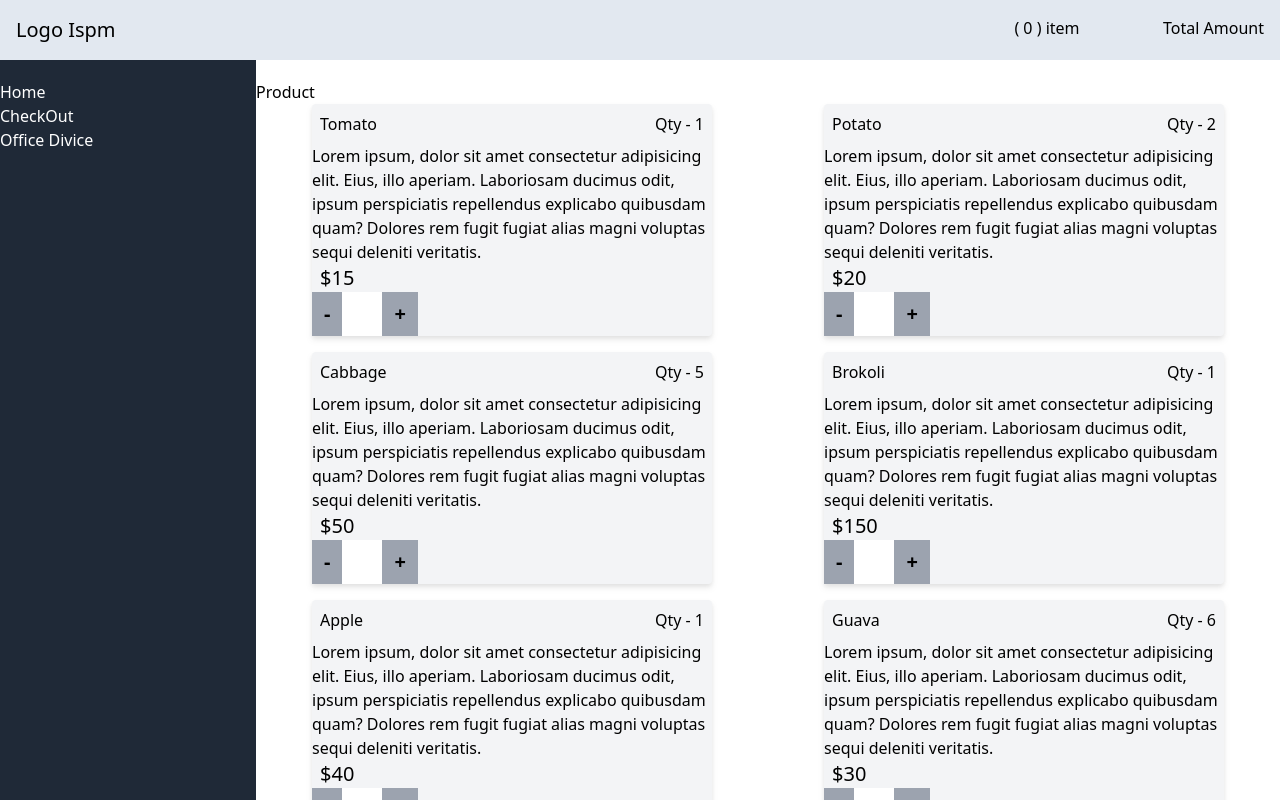
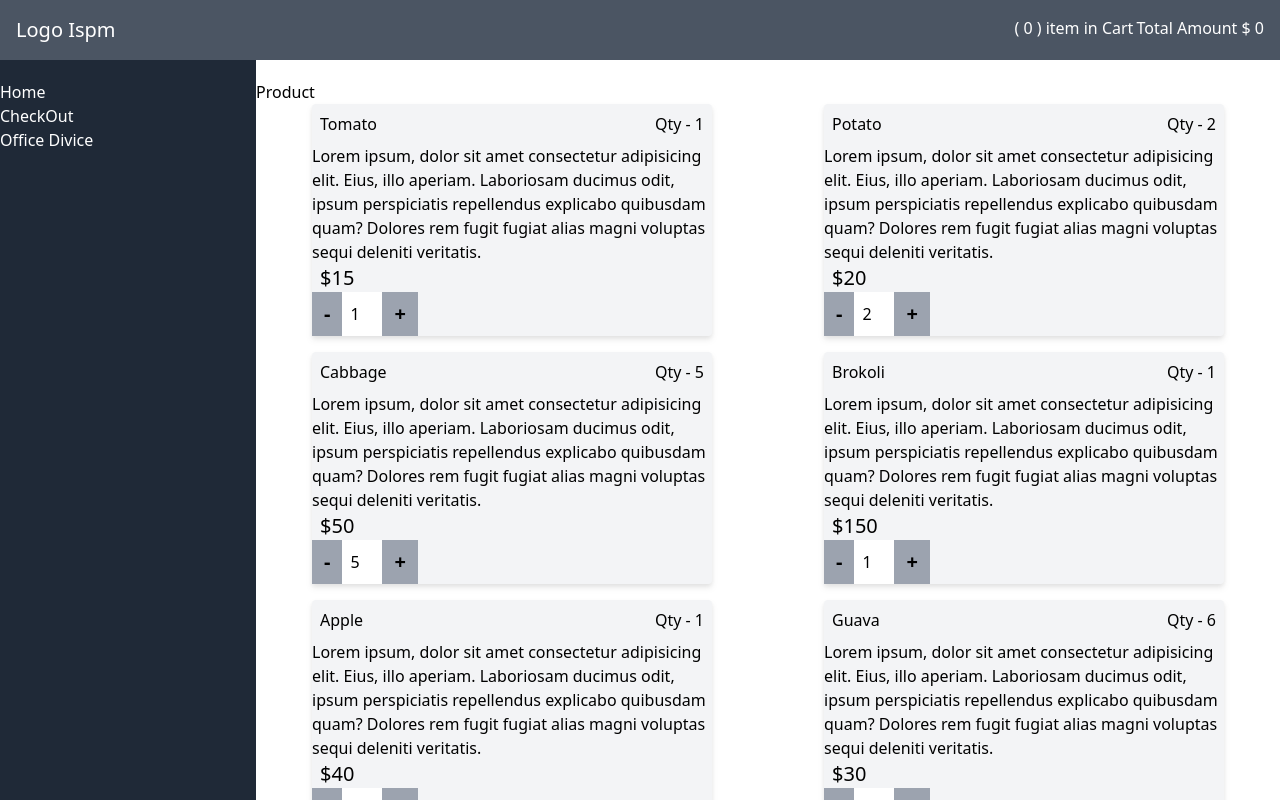
Before and after one commit to SandeepYadav99/FRONTEND-PRACTICAL-TEST, a React (Create React App) app: page / in a window 1280 px wide. Shown: the top 800 px of the page. Built offline with nearby package versions, Linux system fonts and the light colour scheme.

Commit message:
[feat] add and remove Button

```diff
--- a/src/app/components/Layout/Header.tsx
+++ b/src/app/components/Layout/Header.tsx
@@ -1,14 +1,18 @@
 import CheckOut from "../../pages/CheckOut/CheckOut";
+import { RootState } from "../../store/store";
 import Sidebar from "./SideBar";
-
+import { useSelector } from 'react-redux'
 const Header = (): JSX.Element => {
+    const subtotal = useSelector((state: RootState) => state.cart.subtotal);
+    const cartItems = useSelector((state: RootState) => state.cart.items);
+    const totalQuantity = cartItems.reduce((total, item) => total + item.quantity, 0);
     return (
         <>
-            <header className="flex justify-between p-4 w-[100%] fixed top-0 z-10 bg-slate-200">
+            <header className="flex justify-between p-4 w-[100%] fixed top-0 z-10 bg-gray-600 text-white">
                 <h1 className="black text-xl">Logo Ispm</h1>
                 <div className="flex w-[20%] justify-between">
-                    <p><span>( 0 )</span> item</p>
-                    <span>Total Amount</span>
+                    <p><span>( {totalQuantity} )</span> item in Cart</p>
+                    <span>Total Amount $ {subtotal}</span>
                 </div>
             </header>
             <aside className="w-64 top-0 bg-gray-800 text-white fixed h-screen m">
--- a/src/app/components/Layout/SideBar.tsx
+++ b/src/app/components/Layout/SideBar.tsx
@@ -13,7 +13,6 @@ const Sidebar = (): JSX.Element => {
             <li>
                 <Link to={'/officeDivice'}>Office Divice</Link>
             </li>
-
         </ul>
     </div>;
 };
--- a/src/app/pages/ProductBoard/ProductBoard.tsx
+++ b/src/app/pages/ProductBoard/ProductBoard.tsx
@@ -1,8 +1,36 @@
-import React from 'react'
-
+import React, { useState } from 'react'
+import { useDispatch, useSelector } from 'react-redux'
 import data from '../../healper/Data'
+import { cartActions } from '../../store/CartSlice';
+import { RootState } from '../../store/store';
 
 const ProductBoard = () => {
+    const dispatch = useDispatch();
+    const [quantityInput, setQuantityInput] = useState('');
+    const cartItems = useSelector((state: RootState) => state.cart.items);
+    const totalQuantity = cartItems.reduce((total, item) => total + item.quantity, 0);
+    console.log(totalQuantity, 'Qty')
+
+
+    const handleAddToCart = (item: any) => {
+        const updatedQuantity = parseInt(quantityInput) + 1;
+        dispatch(cartActions.addToCart(item));
+        setQuantityInput(updatedQuantity.toString())
+    };
+
+    const handleRemoveFromCart = (itemId: number) => {
+        const item = cartItems.find((item) => item.id === itemId);
+        if (item && item.quantity > 1) {
+            const newQuantity = item.quantity - 1;
+            dispatch(cartActions.updateCartItemQuantity({ itemId, quantity: newQuantity }));
+        }
+    };
+
+    const handleQuantityChange = (id: any, value: any) => {
+        setQuantityInput(value.toString());
+        dispatch(cartActions.updateCartItemQuantity({ itemId: id, quantity: value }))
+    }
+
     return (
         <div className='mt-20'>
             <h1>Product</h1>
@@ -17,15 +45,27 @@ const ProductBoard = () => {
                             <p>{item.des} </p>
                             <span className='p-2 text-xl'>${item.price}</span>
                             <div className='flex'>
-                                <button className='font-bold text-xl border px-3 py-2 bg-gray-400 text-black'>-</button>
-                                <input type="text" className='p-2 w-10' />
-                                <button className='font-bold text-xl border px-3 py-2 bg-gray-400 text-black'>+</button>
+                                <button className='font-bold text-xl border px-3 py-2 bg-gray-400 text-black' onClick={() => handleRemoveFromCart(item.id)}>-</button>
+
+                                {/* <input type="text" className='p-2 w-10' value={item.quantity} onChange={(e) => handleQuantityChange(item.id, parseInt(e.target.value))} />
+                                 */}
+                                <input
+                                    type='number'
+                                    className='p-2 w-10'
+                                    value={item.id === parseInt(quantityInput) ? quantityInput : item.quantity}
+                                    onChange={(e) => {
+                                        const value = parseInt(e.target.value);
+                                        if (!isNaN(value)) {
+                                            setQuantityInput(e.target.value);
+                                        }
+                                    }}
+                                    onBlur={() => handleQuantityChange(item.id, parseInt(quantityInput))}
+                                />
+                                <button className='font-bold text-xl border px-3 py-2 bg-gray-400 text-black' onClick={() => handleAddToCart(item)}>+</button>
                             </div>
                         </div>
                     )
                 })}
-
-
             </div>
 
         </div>
--- /dev/null
+++ b/src/app/store/CartSlice.ts
@@ -0,0 +1,58 @@
+import { PayloadAction, createSlice } from "@reduxjs/toolkit";
+
+interface Item {
+  id: number;
+  name: string;
+  quantity: number;
+  des: string;
+  price: number;
+}
+
+interface CartState {
+  items: Item[];
+  subtotal: number;
+}
+
+const initialState: CartState = {
+  items: [],
+  subtotal: 0,
+};
+const cartSlice = createSlice({
+  name: "cart",
+  initialState,
+  reducers: {
+    addToCart: (state, action: PayloadAction<Item>) => {
+      const newItem = action.payload;
+      const existingItem = state.items.find((item) => item.id === newItem.id);
+      if (existingItem) {
+        existingItem.quantity += newItem.quantity;
+      } else {
+        state.items.push(newItem);
+      }
+      state.subtotal += newItem.price * newItem.quantity;
+    },
+    removeToCart: (state, action: PayloadAction<number>) => {
+      const itemId = action.payload;
+      const index = state.items.findIndex((item) => item.id === itemId);
+      if (index !== -1) {
+        const itemToRemove = state.items[index];
+        state.items.splice(index, 1);
+        state.subtotal -= itemToRemove.price * itemToRemove.quantity;
+      }
+    },
+
+    updateCartItemQuantity: (
+      state,
+      action: PayloadAction<{ itemId: number; quantity: number }>
+    ) => {
+      const { itemId, quantity } = action.payload;
+      const item = state.items.find((item) => item.id === itemId);
+      if (item) {
+        state.subtotal += (quantity - item.quantity) * item.price;
+        item.quantity = quantity;
+      }
+    },
+  },
+});
+export const cartActions = cartSlice.actions;
+export default cartSlice;
--- a/src/app/store/store.ts
+++ b/src/app/store/store.ts
@@ -1,10 +1,10 @@
-import { AnyAction, configureStore } from '@reduxjs/toolkit';
-import { ThunkDispatch } from 'redux-thunk';
-
+import { AnyAction, configureStore } from "@reduxjs/toolkit";
+import { ThunkDispatch } from "redux-thunk";
+import cartSlice from "./CartSlice";
 
 export const store = configureStore({
   reducer: {
-
+    cart: cartSlice.reducer,
   },
 });
 
```
